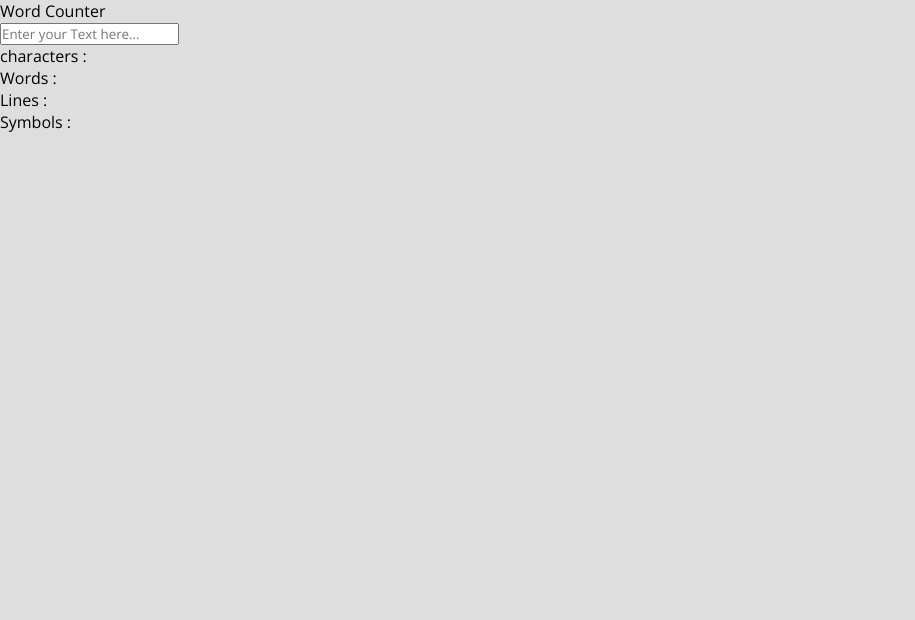
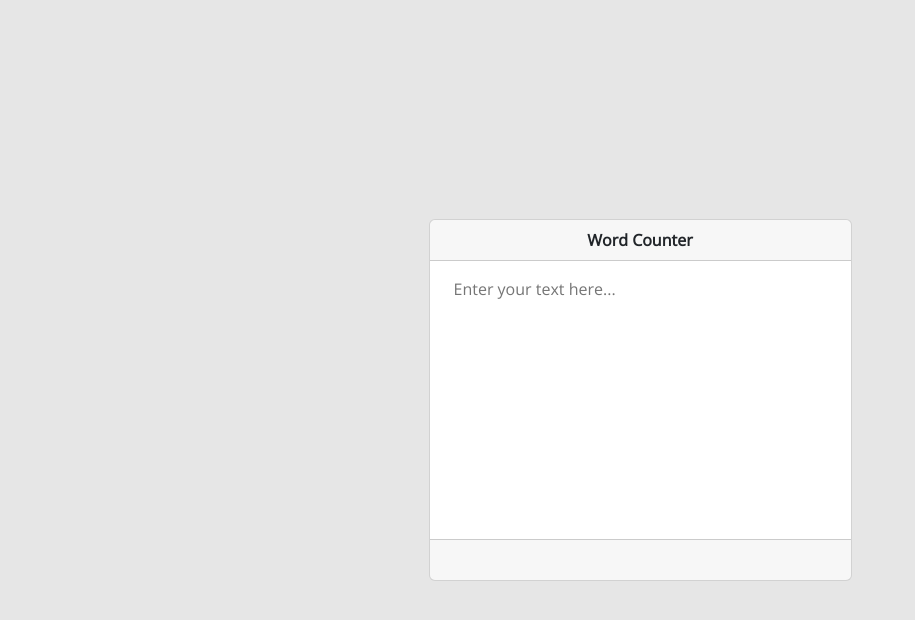
Before and after one commit to vaibhav-0902/Word-Counter, a plain HTML site: page index.html in a window 1280 px wide. Shown: the whole page, without its empty margins (0-915 px from the left). Drawn offline with nearby package versions, Linux system fonts and the light colour scheme.

Commit message:
html,css done

```diff
--- a/index.html
+++ b/index.html
@@ -12,24 +12,25 @@
     <link rel="preconnect" href="https://fonts.googleapis.com">
     <link rel="preconnect" href="https://fonts.gstatic.com" crossorigin>
     <link href="https://fonts.googleapis.com/css2?family=Open+Sans&display=swap" rel="stylesheet">
+    <link href="https://cdn.jsdelivr.net/npm/bootstrap@5.2.2/dist/css/bootstrap.min.css" rel="stylesheet"
+        integrity="sha384-Zenh87qX5JnK2Jl0vWa8Ck2rdkQ2Bzep5IDxbcnCeuOxjzrPF/et3URy9Bv1WTRi" crossorigin="anonymous">
 </head>
 
 <body>
-    <div class="container">
+    <div class="container text-center">
         <div class="card">
             <div class="card-header">
                 Word Counter
             </div>
             <div class="card-body">
-                <input type="textarea" id="text-box" placeholder="Enter your Text here...">
+                <textarea name="text-box" id="text-box" rows="10" cols="40"
+                    placeholder="Enter your text here..."></textarea>
             </div>
-            <div class="card-footer">
-                <ul>
-                    <li>characters : </li>
-                    <li>Words : </li>
-                    <li>Lines : </li>
-                    <li>Symbols : </li>
-                </ul>
+            <div class="card-footer" id="content">
+                <span id="character"></span>
+                <span id="words"></span>
+                <span id="lines"></span>
+                <span id="symbols"></span>
             </div>
         </div>
     </div>
--- a/style.css
+++ b/style.css
@@ -4,7 +4,43 @@
     padding: 0;
     font-family: 'Open Sans', sans-serif;
 }
+body {
+    background-color: #e6e6e6 !important;
+}
+.container {
+    font-weight: bolder;
+    height: 100vh;
+    display: flex;
+    justify-content: center;
+    align-items: center;
+    align-content: center;
+}
 
-body {
-    background-color: #dedede;
+.card-body textarea {
+    color: #1a1a1a;
+    resize: none;
+    width: 100%;
+    outline: none;
+    border: none;
+    padding-left: 8px;
 }
+
+
+.card-footer ul {
+    padding: 0;
+    margin: 0 auto;
+    list-style: none;
+    display: flex;
+    justify-content: center;
+    align-content: center
+}
+
+.card-footer ul li {
+    display: flex;
+    justify-content:space-around;
+    margin: 0 10px 0 10px;
+}
+
+span {
+    padding: 0 10px 0 10px;
+}
```
